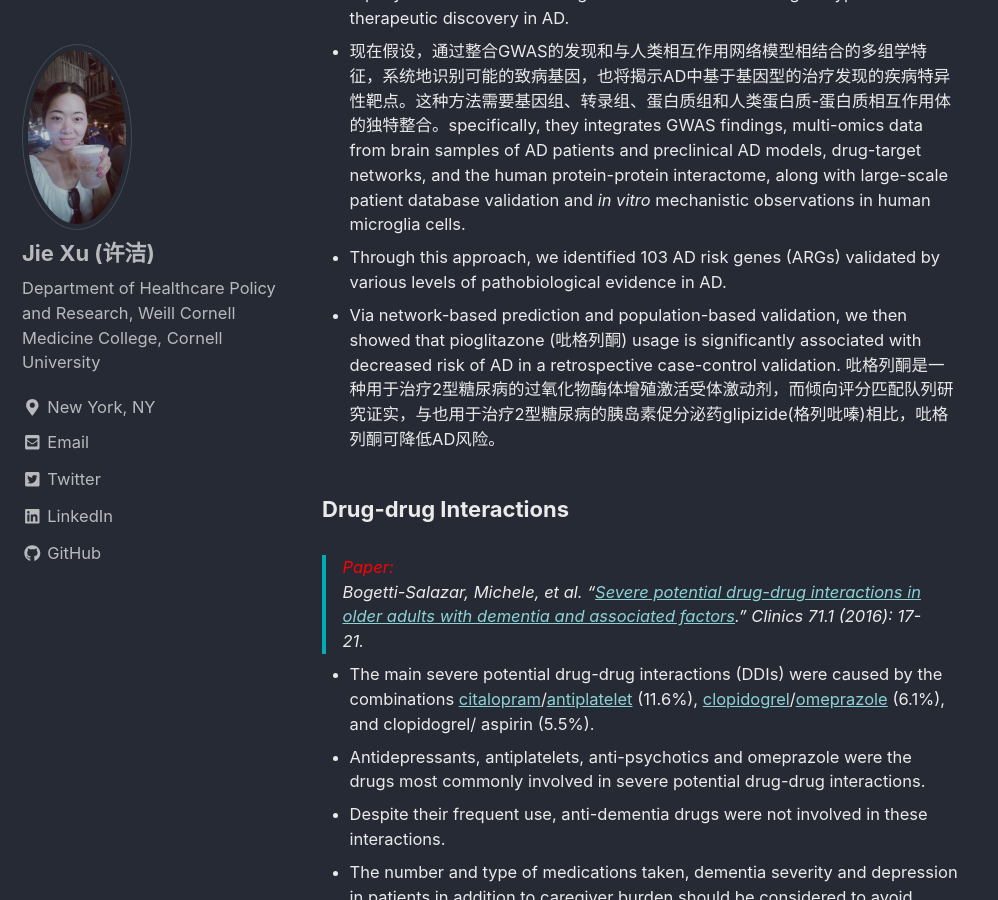
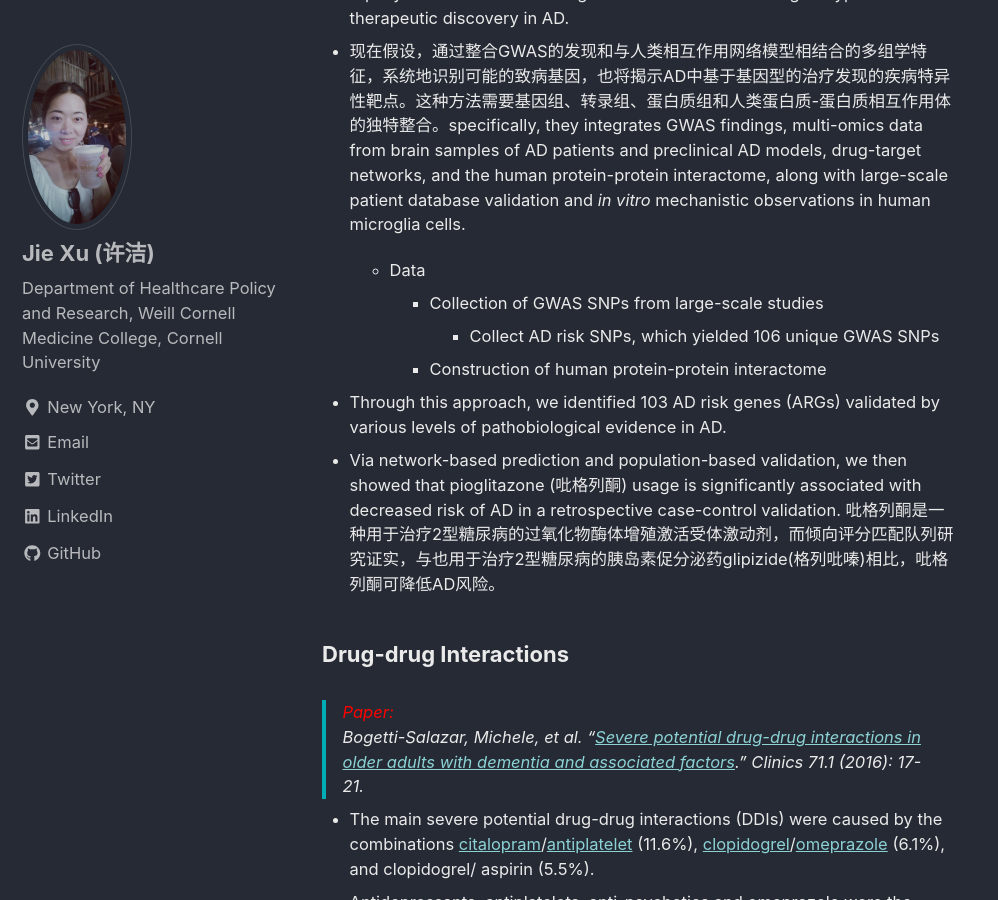
Before and after one commit to jxu1015/jxu1015.github.io, a Jekyll site: the page built from _posts/2020-03-03-AD-Related-Drugs.md, in a window 1280 px wide and 900 px high, scrolled down 1175 px. Shown: the whole window, without its empty margins (0-998 px from the left). Built offline with Jekyll 4.4.1, drawn with Linux system fonts in a browser that asks for light colours; nearby versions of some CDN libraries; a script that is not in the unit is left out; some of the changed text lies outside the part shown.

Commit message:
Update 2020-03-03-AD-Related-Drugs.md

```diff
--- a/_posts/2020-03-03-AD-Related-Drugs.md
+++ b/_posts/2020-03-03-AD-Related-Drugs.md
@@ -30,6 +30,13 @@ toc: true
 
 *  In summary, they present an integrated, network-based methodology to rapidly translate GWAS findings and multi-omics data to genotype-informed therapeutic discovery in AD.
 * 现在假设，通过整合GWAS的发现和与人类相互作用网络模型相结合的多组学特征，系统地识别可能的致病基因，也将揭示AD中基于基因型的治疗发现的疾病特异性靶点。这种方法需要基因组、转录组、蛋白质组和人类蛋白质-蛋白质相互作用体的独特整合。specifically, they integrates GWAS findings, multi-omics data from brain samples of AD patients and preclinical AD models, drug-target networks, and the human protein-protein interactome, along with large-scale patient database validation and <cite>in vitro</cite> mechanistic observations in human microglia cells.
+
+  * Data
+      * Collection of GWAS SNPs from large-scale studies
+          * Collect AD risk SNPs, which yielded 106 unique GWAS SNPs
+      * Construction of human protein-protein interactome
+
+
 * Through this approach, we identified 103 AD risk genes (ARGs) validated by various levels of pathobiological evidence in AD.
 * Via network-based prediction and population-based validation, we then showed that pioglitazone (吡格列酮) usage is significantly associated with decreased risk of AD in a retrospective case-control validation.
 吡格列酮是一种用于治疗2型糖尿病的过氧化物酶体增殖激活受体激动剂，而倾向评分匹配队列研究证实，与也用于治疗2型糖尿病的胰岛素促分泌药glipizide(格列吡嗪)相比，吡格列酮可降低AD风险。
```
